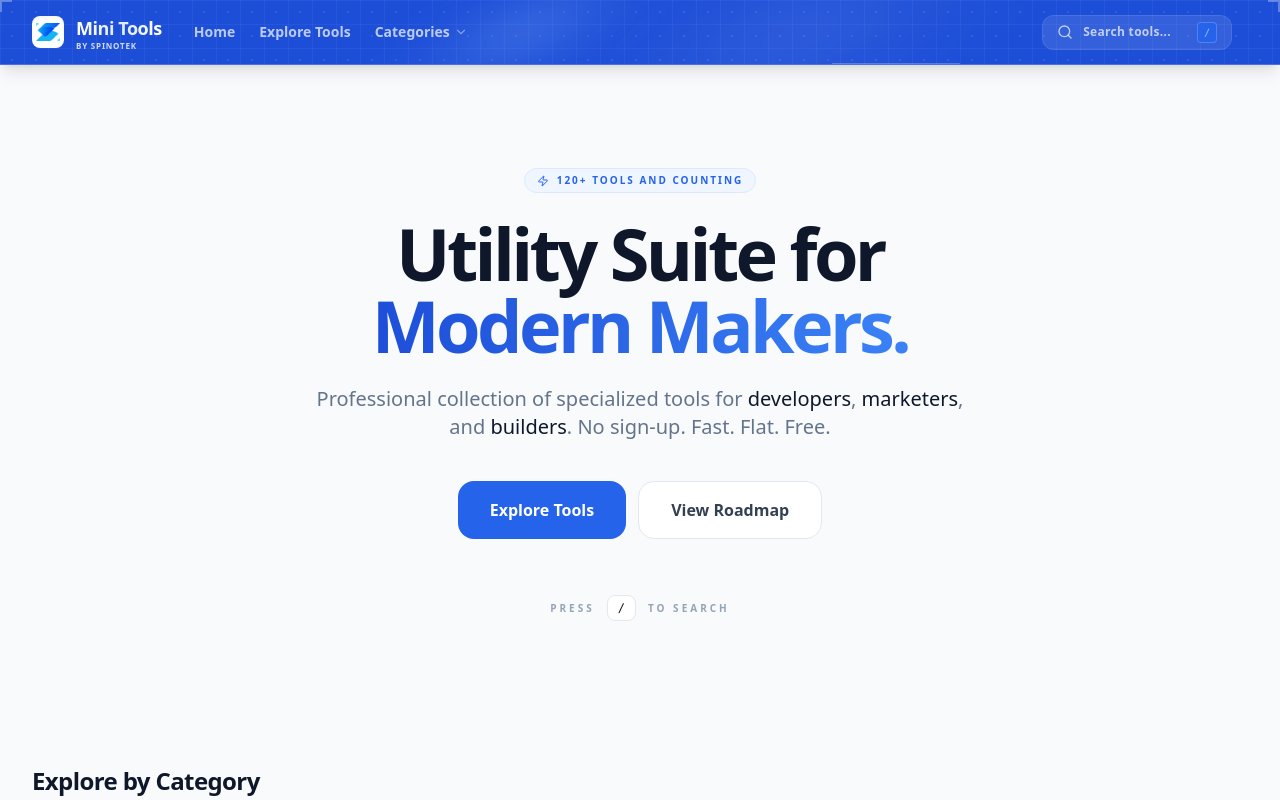
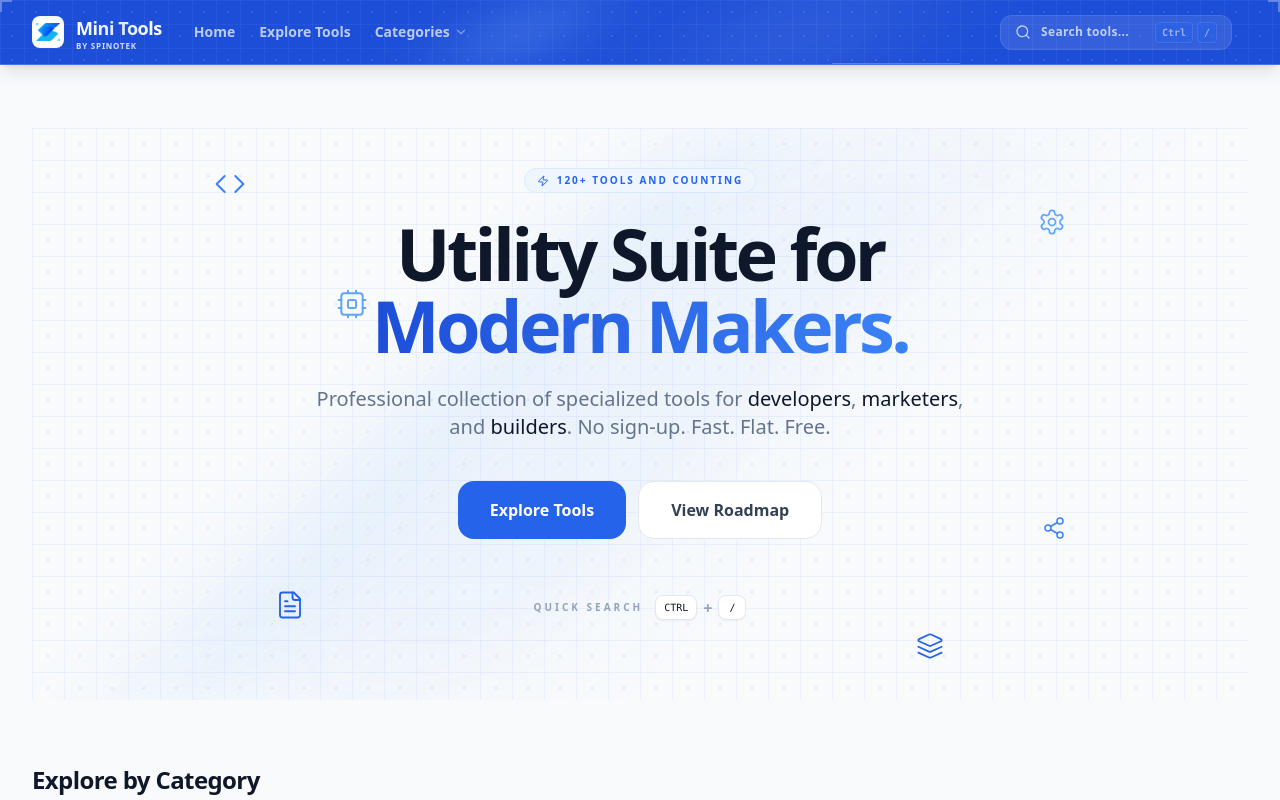
Before and after one commit to Spinotek-Organization/minitools, a React (Vite) app: page / in a window 1280 px wide. Shown: the top 800 px of the page. Built offline with nearby package versions, Linux system fonts and the light colour scheme.

Commit message:
feat: introduce `isReady` flag for tools and display an "In Dev" badge on related tool cards.

```diff
--- a/src/components/home/Hero.jsx
+++ b/src/components/home/Hero.jsx
@@ -9,21 +9,19 @@ export default function Hero() {
 
     // Productivity icons for floating ornaments
     const ornaments = [
-        { Icon: Icons.Code, size: 32, pos: "top-10 left-[8%]", color: "text-blue-500/60", delay: "0s" },
-        { Icon: Icons.Settings, size: 28, pos: "top-20 right-[12%]", color: "text-blue-400/60", delay: "1s" },
-        { Icon: Icons.FileText, size: 30, pos: "bottom-20 left-[12%]", color: "text-blue-600/60", delay: "2s" },
-        { Icon: Icons.Share2, size: 24, pos: "bottom-40 right-[8%]", color: "text-blue-500/60", delay: "1.5s" },
-        { Icon: Icons.Cpu, size: 32, pos: "top-40 left-[18%]", color: "text-blue-400/60", delay: "3s" },
-        { Icon: Icons.Layers, size: 28, pos: "bottom-10 right-[22%]", color: "text-blue-600/60", delay: "2.5s" },
+        { Icon: Icons.Code, size: 32, pos: "top-10 left-[15%]", color: "text-blue-500", delay: "0s" },
+        { Icon: Icons.Settings, size: 28, pos: "top-20 right-[15%]", color: "text-blue-400", delay: "1s" },
+        { Icon: Icons.FileText, size: 30, pos: "bottom-20 left-[20%]", color: "text-blue-600", delay: "2s" },
+        { Icon: Icons.Share2, size: 24, pos: "bottom-40 right-[15%]", color: "text-blue-500", delay: "1.5s" },
+        { Icon: Icons.Cpu, size: 32, pos: "top-40 left-[25%]", color: "text-blue-400", delay: "3s" },
+        { Icon: Icons.Layers, size: 28, pos: "bottom-10 right-[25%]", color: "text-blue-600", delay: "2.5s" },
     ];
 
     return (
-        <div className="relative pt-10 pb-20 mb-16 overflow-hidden">
-            {/* Background Decorative Layers */}
-            <div className="absolute inset-0 pointer-events-none -z-10">
-                {/* Technical Grid Pattern */}
+        <div className="relative pt-10 pb-20 mb-16 isolate">
+            {/* 1. Grid Background - Bottom Layer */}
             <div
-                    className="absolute inset-0 opacity-[0.3]"
+                className="absolute inset-0 opacity-[0.3] pointer-events-none"
                 style={{
                     backgroundImage: `
                         radial-gradient(circle, rgba(37, 99, 235, 0.4) 1.5px, transparent 1.5px),
@@ -34,27 +32,26 @@ export default function Hero() {
                 }}
             />
 
-                {/* Scanning Beams */}
-                <div className="absolute top-0 right-1/3 h-full w-96 bg-gradient-to-r from-transparent via-blue-500/[0.15] to-transparent skew-x-[-45deg] blur-3xl animate-[pulse_8s_ease-in-out_infinite]" />
-                <div className="absolute top-0 left-1/4 h-full w-64 bg-gradient-to-r from-transparent via-blue-400/[0.2] to-transparent skew-x-[-45deg] blur-2xl" />
+            {/* 2. Scanning Beams - Middle Layer */}
+            <div className="absolute inset-0 pointer-events-none overflow-hidden">
+                <div className="absolute top-0 right-1/3 h-full w-96 bg-gradient-to-r from-transparent via-blue-500/[0.1] to-transparent skew-x-[-45deg] blur-3xl animate-[pulse_8s_ease-in-out_infinite]" />
+                <div className="absolute top-0 left-1/4 h-full w-64 bg-gradient-to-r from-transparent via-blue-400/[0.1] to-transparent skew-x-[-45deg] blur-2xl" />
+            </div>
 
-                {/* Floating Productivity Ornaments */}
-                <div className="absolute inset-0">
+            {/* 3. Floating Ornaments - Above Grid, Below Content */}
+            <div className="absolute inset-0 pointer-events-none z-1">
                 {ornaments.map((item, idx) => (
                     <div
                         key={idx}
-                            // PERBAIKAN 1: Menghapus opacity-0 agar terlihat di mobile
-                            // PERBAIKAN 2: Memastikan class animate-float bekerja (lihat config di bawah)
-                            className={`absolute ${item.pos} ${item.color} animate-float opacity-80 sm:opacity-100 transition-opacity duration-1000`}
+                        className={`absolute ${item.pos} ${item.color} animate-float opacity-100 transition-opacity duration-1000 hidden sm:block`}
                         style={{ animationDelay: item.delay, animationDuration: '6s' }}
                     >
                         <item.Icon size={item.size} strokeWidth={1.5} />
                     </div>
                 ))}
             </div>
-            </div>
 
-            {/* Content with Original Wording Reverted */}
+            {/* 4. Content - Top Layer */}
             <div className="text-center space-y-6 relative z-10 animate-in fade-in slide-in-from-bottom-4 duration-700">
                 <div className="inline-flex items-center gap-2 px-3 py-1 bg-blue-50 border border-blue-100 rounded-full text-blue-600 text-[10px] font-black uppercase tracking-[0.2em] animate-float">
                     <Icons.Zap size={12} /> 120+ Tools and Counting
@@ -84,9 +81,14 @@ export default function Hero() {
 
                 <div className="pt-8 flex flex-col items-center gap-4">
                     <div className="flex items-center gap-3 text-slate-400 group cursor-pointer" onClick={toggleSearch}>
-                        <span className="text-[10px] font-bold uppercase tracking-[0.3em]">Press</span>
-                        <kbd className="px-2.5 py-1 bg-white border border-slate-200 rounded-lg text-slate-900 font-mono text-xs group-hover:border-blue-300 transition-colors">/</kbd>
-                        <span className="text-[10px] font-bold uppercase tracking-[0.3em]">to search</span>
+                        <span className="text-[10px] font-bold uppercase tracking-[0.3em]">Quick Search</span>
+                        <div className="flex items-center gap-1.5">
+                            <kbd className="px-2 py-1 bg-white border border-slate-200 rounded-lg text-slate-900 font-mono text-[10px] group-hover:border-blue-300 transition-colors shadow-sm uppercase">
+                                {window.navigator.platform.toLowerCase().includes('mac') ? '⌘' : 'Ctrl'}
+                            </kbd>
+                            <span className="text-slate-400 font-black">+</span>
+                            <kbd className="px-2.5 py-1 bg-white border border-slate-200 rounded-lg text-slate-900 font-mono text-[10px] group-hover:border-blue-300 transition-colors shadow-sm">/</kbd>
+                        </div>
                     </div>
                 </div>
             </div>
--- a/src/components/shared/Navbar.jsx
+++ b/src/components/shared/Navbar.jsx
@@ -100,7 +100,12 @@ export default function Navbar() {
                         >
                             <Search size={16} />
                             <span className="text-xs font-bold tracking-wide">Search tools...</span>
-                            <kbd className="ml-4 px-1.5 py-0.5 text-[10px] font-black bg-blue-600 border border-white/20 rounded text-white/50 group-hover:text-white transition-colors">/</kbd>
+                            <div className="ml-4 flex items-center gap-1 opacity-50 group-hover:opacity-100 transition-all">
+                                <kbd className="px-1.5 py-0.5 text-[10px] font-black bg-blue-600 border border-white/20 rounded text-white shadow-sm">
+                                    {window.navigator.platform.toLowerCase().includes('mac') ? '⌘' : 'Ctrl'}
+                                </kbd>
+                                <kbd className="px-1.5 py-0.5 text-[10px] font-black bg-blue-600 border border-white/20 rounded text-white shadow-sm">/</kbd>
+                            </div>
                         </button>
 
                         <div className="flex items-center gap-2">
--- a/src/components/shared/RequestToolCTA.jsx
+++ b/src/components/shared/RequestToolCTA.jsx
@@ -3,7 +3,7 @@ import { ArrowRight, Sparkles, PlusCircle } from 'lucide-react';
 
 export default function RequestToolCTA() {
     return (
-        <div className="w-full relative py-12">
+        <div className="w-full relative py-12 hidden">
             {/* Background Decor - Full Width */}
             <div className="absolute inset-0 bg-slate-50/50 -z-10" />
 
--- a/src/index.css
+++ b/src/index.css
@@ -82,3 +82,7 @@ body {
 .font-black {
   font-weight: 800;
 }
+
+.-z-1 {
+  z-index: -1;
+}
```
Lines whose indentation alone changed are shown as unchanged.
